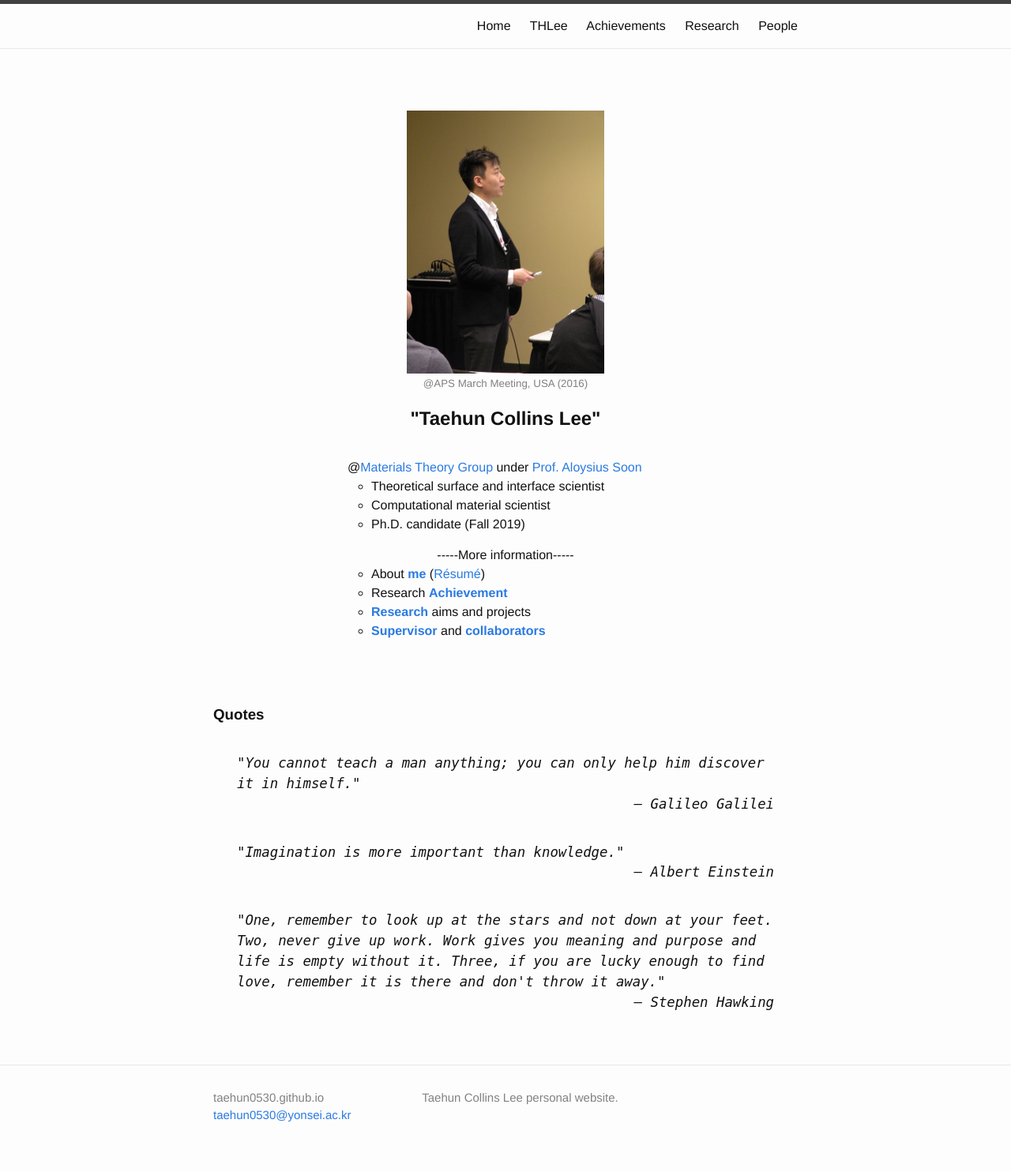
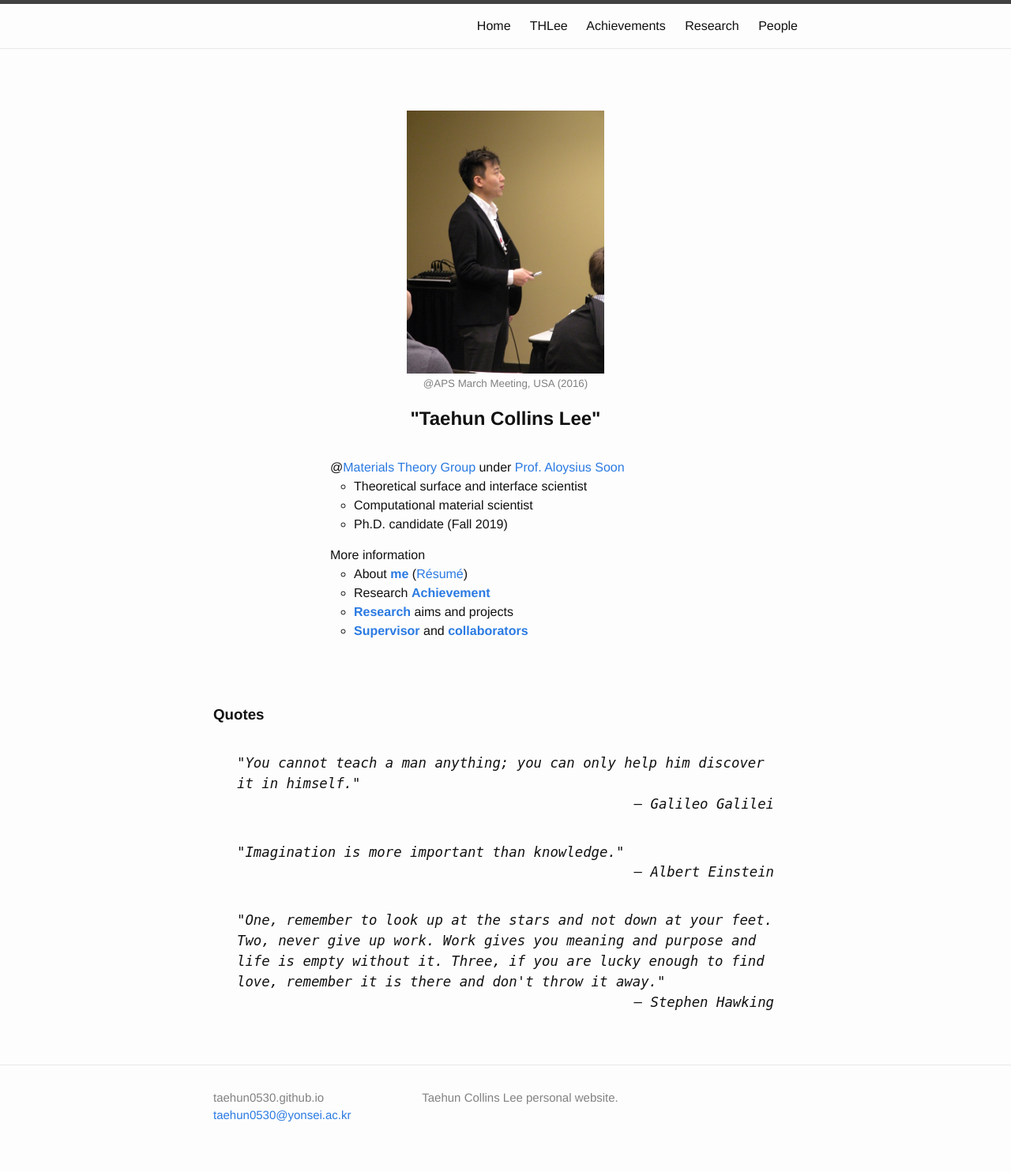
Before and after one commit to taehun0530/taehun0530.github.io, a Jekyll site: the page built from index.html, in a window 1280 px wide. Shown: the whole page at 79% size. Built offline with Jekyll 4.4.1, drawn with Linux system fonts in a browser that asks for light colours.

Commit message:
version 2.3

```diff
--- a/index.html
+++ b/index.html
@@ -18,10 +18,10 @@
 
 <style>
  .front_text{
+    width: 60%;
+    height: 100%;
     margin-top: 2em;
     margin-bottom: 2em;
-    margin-left: 170px;
-    margin-right:170px;
     font-size: 12pt;
 }
 </style>
@@ -34,22 +34,25 @@
 
 <center><b><H2> "Taehun Collins Lee" </b><br></center>
 
+<center>
 <div class="front_text">
+<div align="left">
 @<a href="https://www.materials-theory.org">Materials Theory Group </a> under <a href="https://www.materials-theory.org/professor.html">Prof. Aloysius Soon</a>
   <ul style="list-style-type:circle">
   <li> Theoretical surface and interface scientist </li>
   <li> Computational material scientist </li>
   <li> Ph.D. candidate (Fall 2019) </li>
 </ul>
-<center>-----More information-----</center>
+More information
 <ul style="list-style-type:circle">
 	<li> About <b><a href="/about">me</A></b> (<a href="/download/201810_THLee.pdf" download >Résumé</a>) </li>
   <li> Research <b><a href="/achievements">Achievement</A></b></li>
   <li> <b><a href="/research">Research</A></b> aims and projects</li>
   <li> <b><a href="/people">Supervisor</A></b> and <b><a href="/people">collaborators</A></b></li>
 </ul>
-</div>
-
+</right>
+</div></div>
+</center>
 
 <!--<br><H3> <b>News in 2018</b> </H3>
 <ul style="list-style-type:circle">
```
